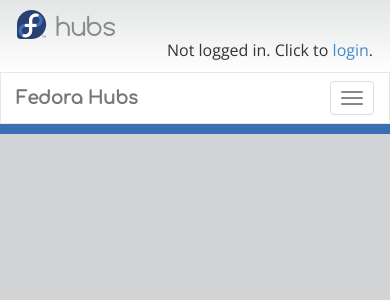
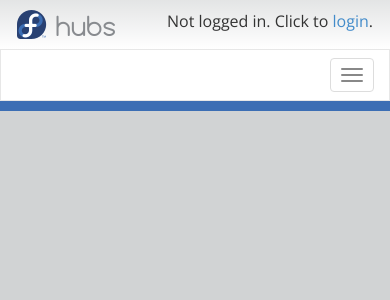
Before and after one commit to ralphbean/fedora-hubs-prototype, a Python web app: template hubs/templates/hubs.html in a window 390 px wide. Shown: the top 300 px of the page. Run offline with Jinja, Linux system fonts and the light colour scheme; the template is opened without the code that fills it, so the values that code supplies are empty; some libraries are stand-ins or nearby versions.

Commit message:
removing branding from bookmark bar; making topbar branding more mobile-friendly - branding was placed in bookmark bar to make the site more mobile-friendly - i think maximizing bookmark real estate for desktop users is important tho   which means removing the branding from the bar (plus the branding shouldn't   go below the search and personal menu + private messaging) - i used the bootstrap xs class to make the branding collapse nicely with   the personal menu and private messaging areas on the topbar in   mobile situations

```diff
--- a/hubs/templates/hubs.html
+++ b/hubs/templates/hubs.html
@@ -11,8 +11,8 @@
 <body>
 <div class="super-header">
   <div class="row">
-	<div class="col-md-4" id="logo"><img src="{{ url_for('static', filename='img/logo-hubs.png') }}" alt="Fedora Hubs"></div>
-    <div class="col-md-8">
+	<div class="col-md-4 col-xs-4" id="logo"><img src="{{ url_for('static', filename='img/logo-hubs.png') }}" alt="Fedora Hubs"></div>
+    <div class="col-md-8 col-xs-8">
       {% if g.auth.logged_in %}
         {# Logged in as #} {{ g.auth.nickname }}
       {% else %}
@@ -24,7 +24,6 @@
 <div class="bookmarks">
   <nav class="navbar navbar-default">
     <div class="container-fluid">
-      <!-- Brand and toggle get grouped for better mobile display -->
       <div class="navbar-header">
         <button type="button" class="navbar-toggle collapsed" data-toggle="collapse" data-target="#bs-example-navbar-collapse-1">
           <span class="sr-only">Toggle navigation</span>
@@ -32,7 +31,6 @@
           <span class="icon-bar"></span>
           <span class="icon-bar"></span>
         </button>
-        <a class="navbar-brand" href="#">Fedora Hubs</a>
       </div>
 
       <!-- Collect the nav links, forms, and other content for toggling -->
```
